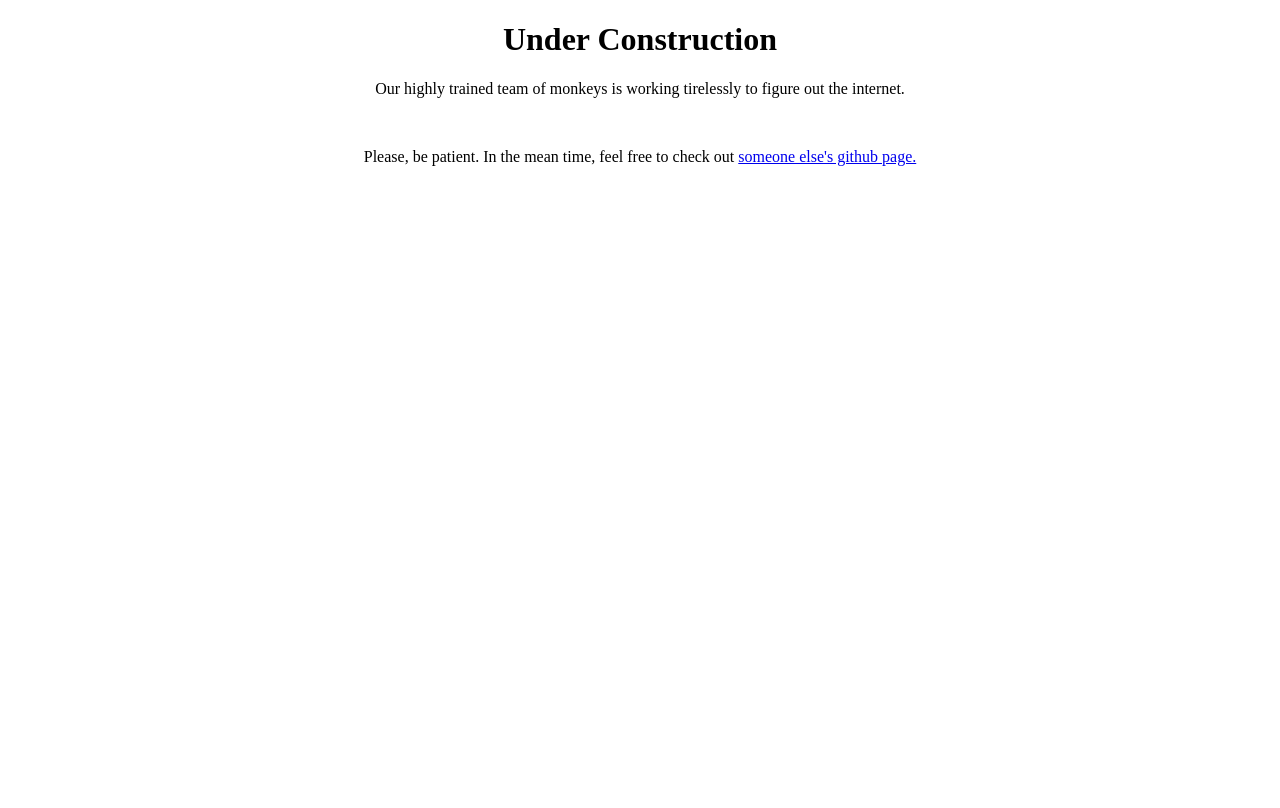
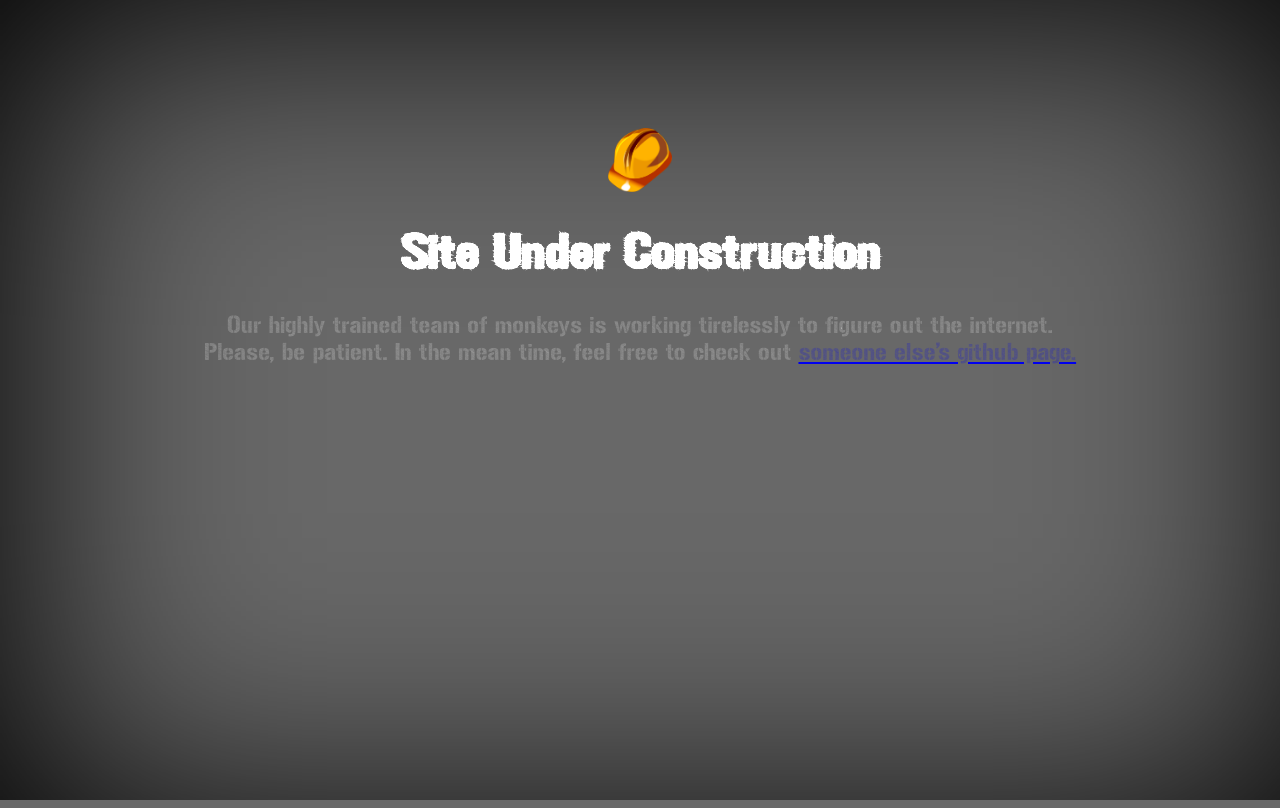
Before and after one commit to jkilla1000/freegrass.github.io, a plain HTML site: page index.html in a window 1280 px wide. Drawn offline with Linux system fonts and the light colour scheme.

Commit message:
Made the 'Under Construction' page fancy.

```diff
--- a/index.html
+++ b/index.html
@@ -1,12 +1,22 @@
 <!DOCTYPE html>
-<html>
-	<head></head>
-	<body>
-		<center>
-			<h1>Under Construction</h1>
-			<p>Our highly trained team of monkeys is working tirelessly to figure out the internet.</p>
-			<br>
-			<p>Please, be patient. In the mean time, feel free to check out <a href="foogit.github.io">someone else's github page.</a></p>
-		</center>
-	</body>
+<html lang="en">
+  <head>
+
+  	<title>Site Under Construction</title>
+
+    <link href="style.css" rel="stylesheet">
+
+  </head>
+  <body>
+  	<div class="content">
+  		<div class="center">
+  			<img src="hh.png" width="64" height="64">
+  			<h1 style="font-size: 36pt;">Site Under Construction</h1>
+  			<p style="font-size:18pt;">
+  				Our highly trained team of monkeys is working tirelessly to figure out the internet.<br>
+  				Please, be patient. In the mean time, feel free to check out <a href="http://foogit.github.io">someone else's github page.</a>
+  			</p>
+  		</div>
+  	</div>
+  </body>
 </html>
--- /dev/null
+++ b/style.css
@@ -0,0 +1,32 @@
+body, html
+{
+	width:100%;
+	height:100%;
+	background-color: #686868;
+}
+
+@font-face {
+    font-family: construction;
+    src: url(Urban.ttf);
+}
+
+div.content
+{
+	display: inherit;
+	position: absolute;
+	top:0px;
+	left:0px;
+	width: 100%;
+	height: 100%;
+	box-shadow: 20px 20px 300px black inset;
+}
+
+div.center
+{
+	margin-top: 10%;
+	margin-left:auto;
+	margin-right:auto;
+	text-align: center;
+	font-family: construction;
+	color:white;
+}
```
Also changed, not shown: Urban.ttf (added), hh.png (added).
